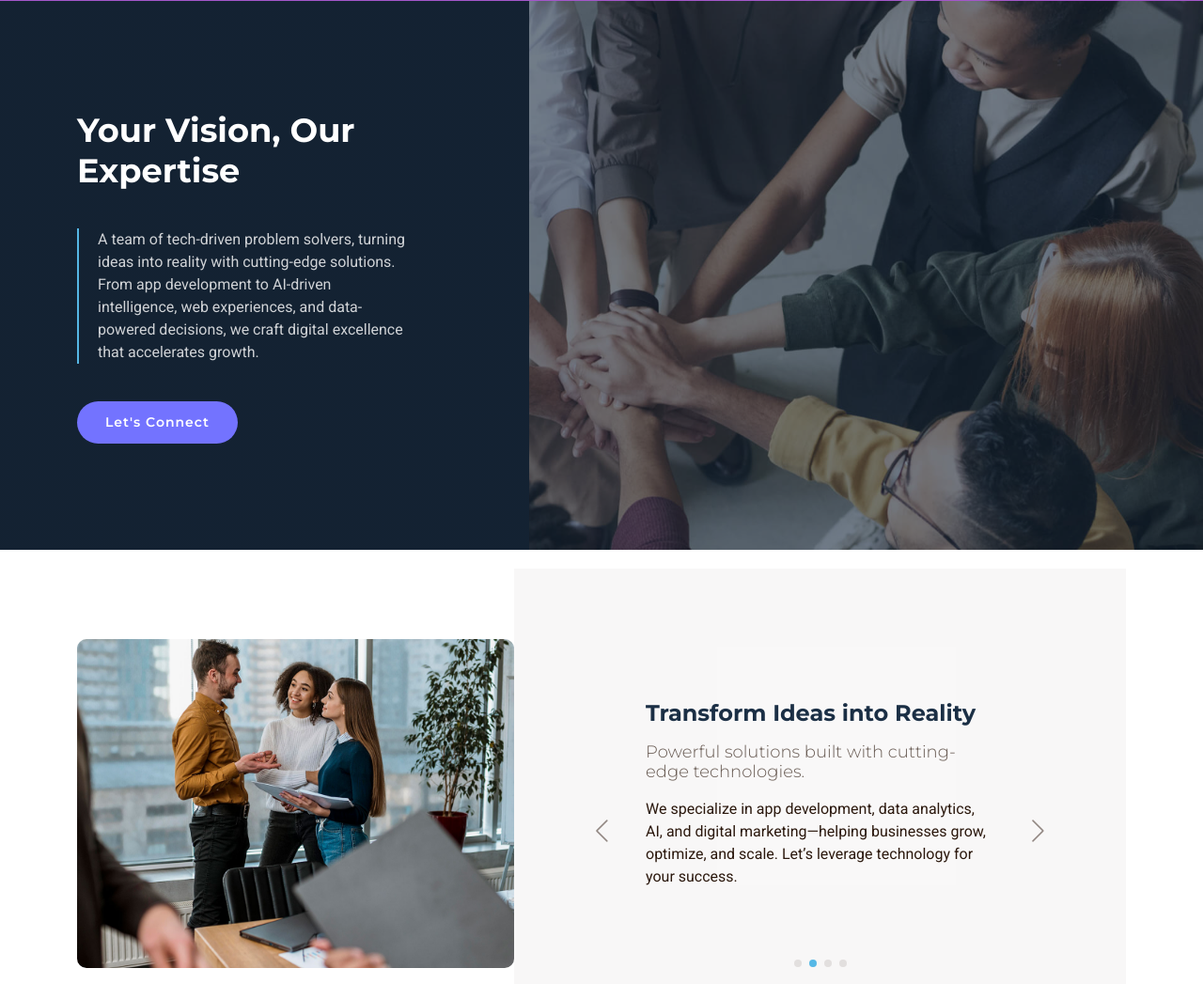
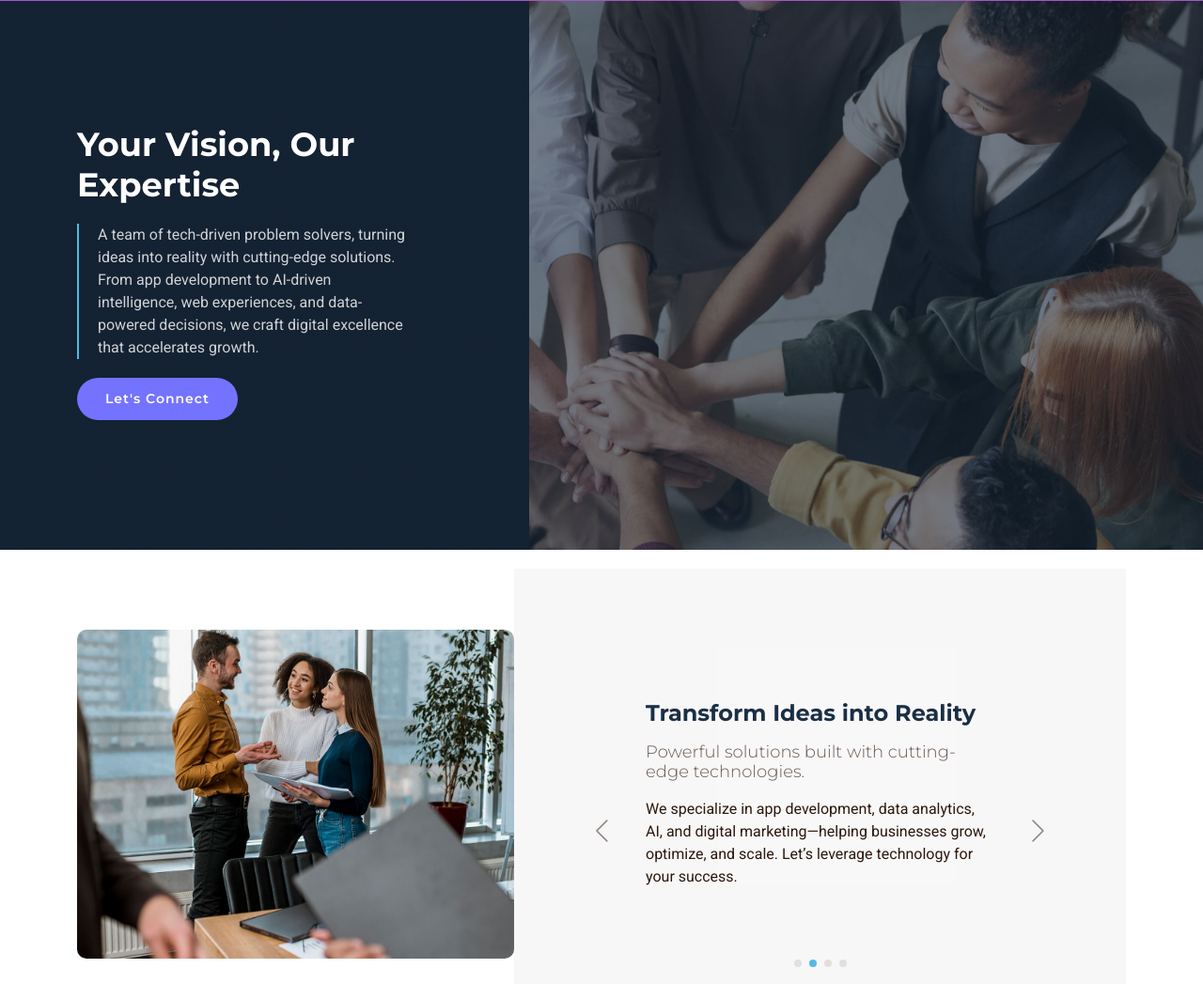
Before and after one commit to Agarwalkunl/portfolio, a plain HTML site: page index.html in a window 1280 px wide. Shown: the part 75-1122 px from the top of the page at 94% size. Drawn offline with Linux system fonts and the light colour scheme.

Commit message:
ui modify

```diff
--- a/assets/css/main.css
+++ b/assets/css/main.css
@@ -199,7 +199,7 @@ h6 {
 .scrolled .header {
   --background-color: #5a3e91;
 }
-.why-us{
+.why-us {
   margin-bottom: 30px;
 }
 
@@ -210,7 +210,7 @@ h6 {
 /* Navmenu - Desktop */
 
 @media (min-width: 1200px) {
-  .why-us{
+  .why-us {
     height: 480px;
   }
   .navmenu {
@@ -689,7 +689,6 @@ section,
 }
 
 @media (max-width: 1199px) {
-
   section,
   .section {
     scroll-margin-top: 66px;
@@ -734,7 +733,7 @@ section,
 /*--------------------------------------------------------------
 # Hero Section
 --------------------------------------------------------------*/
-section{
+section {
   margin-top: 20px;
 }
 .hero {
@@ -743,8 +742,8 @@ section{
   position: relative;
   display: flex;
   align-items: center;
-}
-
+  padding: 200px 0;
+}
 
 @media (min-width: 1200px) {
   .hero:after {
@@ -776,10 +775,14 @@ section{
   inset: 0;
   display: block;
   width: 100%;
-  height: 100%;
+  height: 115%;
   object-fit: cover;
+  object-position: center;
+  clip-path: inset(0 0 10% 0); /* Neeche ka 20% cut karega */
   z-index: 1;
 }
+
+
 
 .hero .container,
 .hero .container-fluid {
@@ -791,14 +794,14 @@ section{
   margin: 0;
   font-size: 2.2rem;
   font-weight: 700;
-  margin-top: 80px;
+  margin-top: 50px;
 }
 
 .hero blockquote {
   color: color-mix(in srgb, var(--default-color), transparent 20%);
   padding-left: 20px;
   border-left: 2px solid var(--accent-color);
-  margin: 40px 0;
+  margin: 20px 0;
 }
 
 .hero .btn-get-started {
@@ -812,7 +815,6 @@ section{
   padding: 12px 30px;
   border-radius: 50px;
   transition: 0.5s;
-  margin-bottom: 20px;
 }
 
 .hero .btn-get-started:hover {
@@ -844,7 +846,7 @@ section{
 }
 
 @media (max-width: 640px) {
-  .navmenu ul{
+  .navmenu ul {
     height: 270px;
   }
   .hero h1 {
@@ -856,7 +858,7 @@ section{
     font-size: 13px;
   }
   .hero {
-  height:55vh;
+    height: 55vh;
   }
 }
 
@@ -867,7 +869,7 @@ section{
 .why-us .img-bg {
   height: 350px;
   position: relative;
-  margin-top: 75px;
+  margin-top: 65px;
 }
 
 .why-us .img-bg img {
@@ -1117,11 +1119,11 @@ section{
   }
 }
 
-.features{
+.features {
   margin-top: 60px;
 }
 .features .details {
-  padding: 120px 0;
+  padding: 40px 0;
   background-color: color-mix(in srgb, var(--default-color), transparent 97%);
 }
 
```
